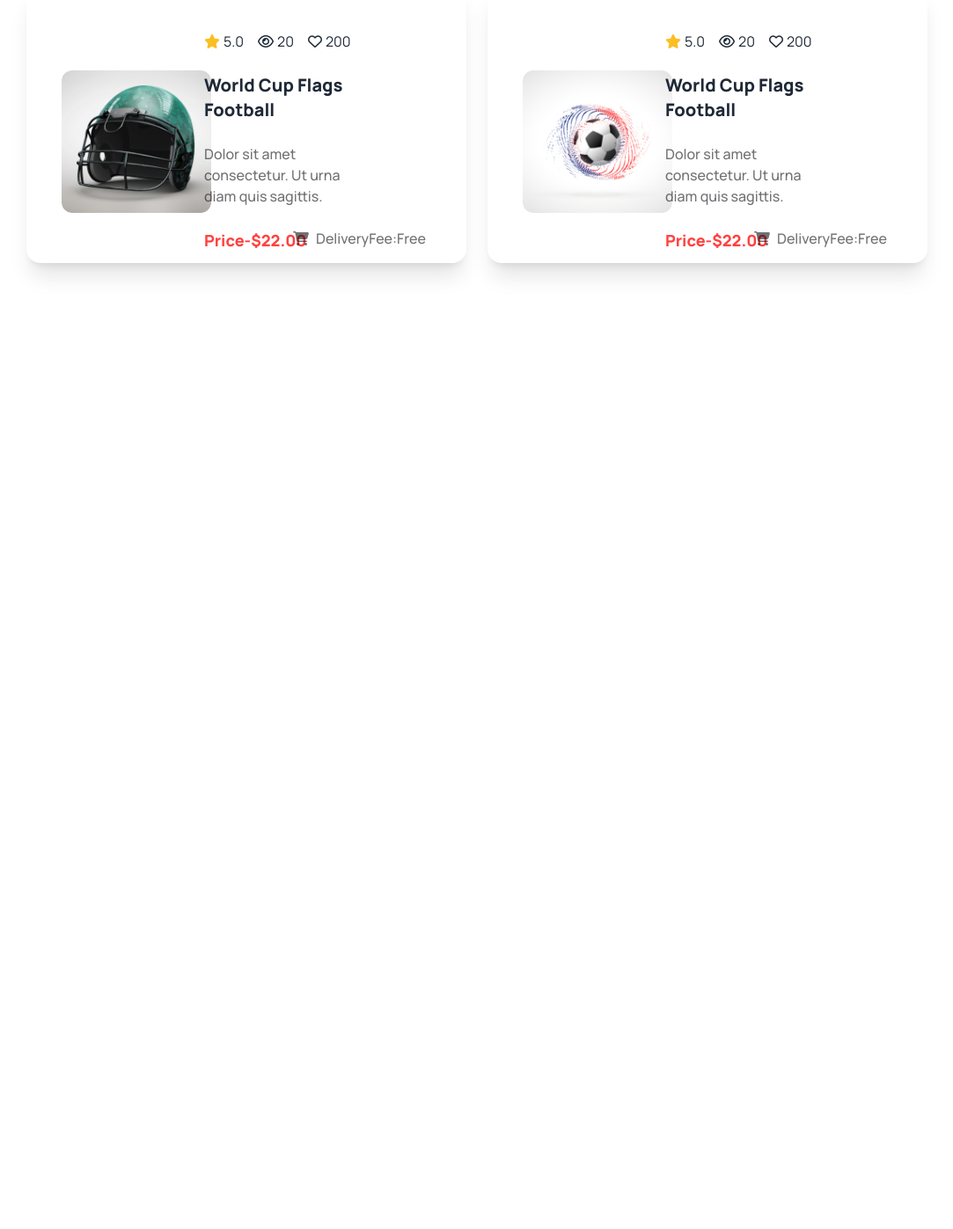
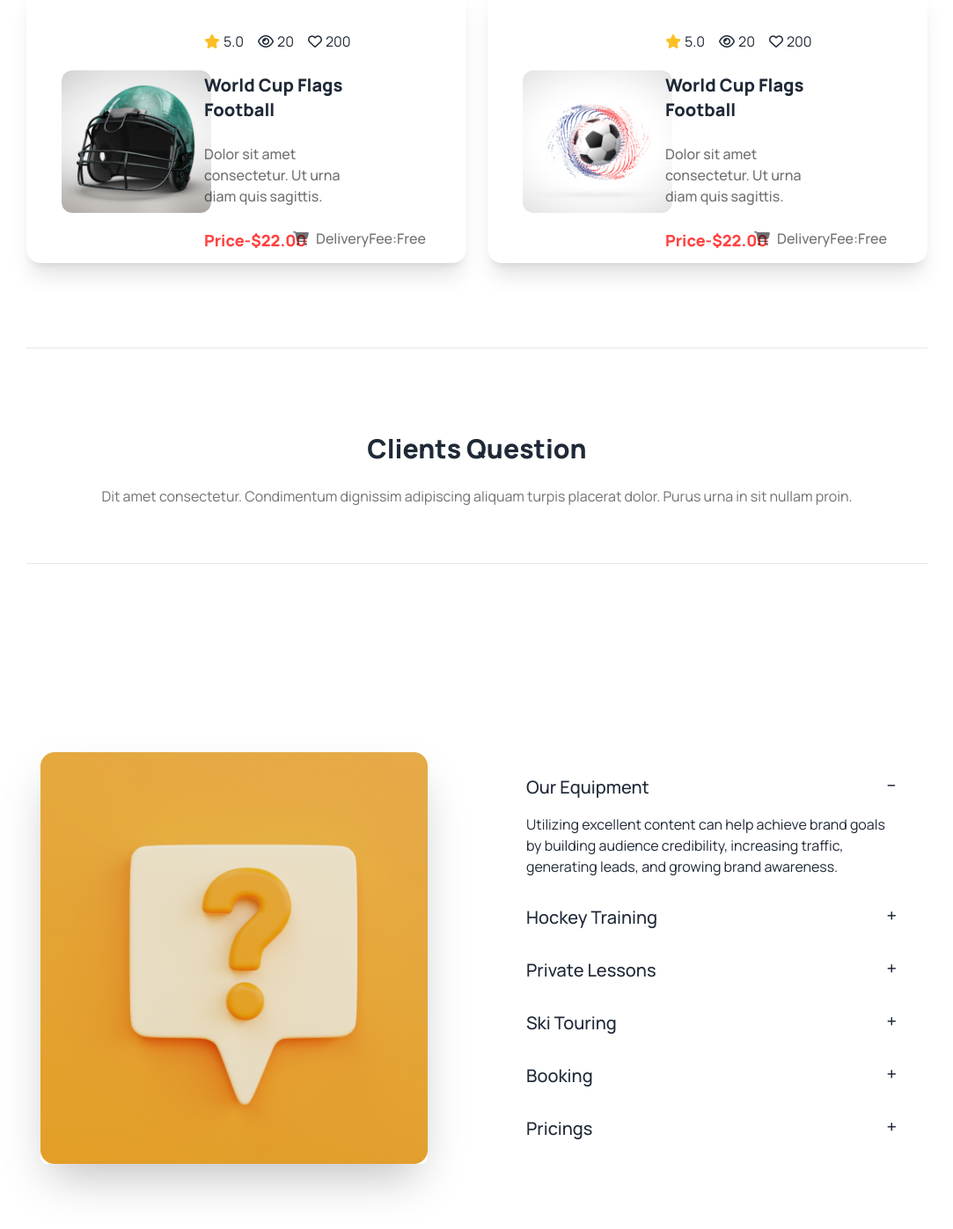
Before and after one commit to NAQaiyum/web_development_assignment_3_tailwind_daisyui, a plain HTML site: page index.html in a window 1280 px wide. Shown: the part 3548-4945 px from the top of the page at 88% size, without its empty margins (98-1181 px from the left). Before the commit the page ends 3943 px from the top, so only its background shows below. Drawn offline with nearby package versions, Linux system fonts and the light colour scheme.

Commit message:
clients question done

```diff
--- a/index.html
+++ b/index.html
@@ -102,6 +102,10 @@
 
 
   <!-- main portion -->
+
+  <!-- Professional Hockeys Club -->
+
+
   <main class=" lg:container lg:mx-auto lg:px-32">
     <section class="my-24">
       <div class="text-center">
@@ -138,6 +142,9 @@
 
       <hr class="mt-24">
     </section>
+
+    <!-- Program Sections -->
+
 
     <section class="my-24">
       <div class="text-center">
@@ -479,21 +486,88 @@
             </div>
           </div>
         </div>
+      </div>
+      <hr class="mt-24">
+    </section>
+
+    <!-- Clients Question -->
+
+    <section class="my-24">
+      <div class="text-center">
+        <h3 class="text-3xl font-extrabold  mb-6">Clients Question</h3>
+        <p class="text-base text-p-tag mb-16">Dit amet consectetur. Condimentum dignissim adipiscing aliquam turpis
+          placerat dolor. Purus urna in sit nullam proin. </p>
+      </div>
+
+      <hr class="mb-12">
+
+      <div class="hero min-h-screen ">
+        <div class="hero-content flex-col lg:flex-row lg:gap-24">
+          <img src="Images/11.png" class="w-3/4 lg:max-h-[470px] max-w-[440px] rounded-lg shadow-2xl" />
+          <div>
+            <div class="collapse collapse-plus ">
+              <input type="radio" name="my-accordion-3" checked="checked" />
+              <div class="collapse-title text-xl font-medium">
+                Our Equipment
+              </div>
+              <div class="collapse-content">
+                <p>Utilizing excellent content can help achieve brand goals by building audience credibility, increasing traffic, generating leads, and growing brand awareness.</p>
+              </div>
+            </div>
+            <div class="collapse collapse-plus ">
+              <input type="radio" name="my-accordion-3" />
+              <div class="collapse-title text-xl font-medium">
+                Hockey Training
+              </div>
+              <div class="collapse-content">
+                <p>Playground.</p>
+              </div>
+            </div>
+            <div class="collapse collapse-plus">
+              <input type="radio" name="my-accordion-3" />
+              <div class="collapse-title text-xl font-medium">
+                Private Lessons
+              </div>
+              <div class="collapse-content">
+                <p>Online provides</p>
+              </div>
+            </div>
+            <div class="collapse collapse-plus ">
+              <input type="radio" name="my-accordion-3" />
+              <div class="collapse-title text-xl font-medium">
+                Ski Touring
+              </div>
+              <div class="collapse-content">
+                <p>Travel tour.</p>
+              </div>
+            </div>
+            <div class="collapse collapse-plus">
+              <input type="radio" name="my-accordion-3" />
+              <div class="collapse-title text-xl font-medium">
+                Booking
+              </div>
+              <div class="collapse-content">
+                <p>Contact with us.</p>
+              </div>
+            </div>
+            <div class="collapse collapse-plus">
+              <input type="radio" name="my-accordion-3" />
+              <div class="collapse-title text-xl font-medium">
+                Pricings
+              </div>
+              <div class="collapse-content">
+                <p>Online payment only.</p>
+              </div>
+            </div>
+          </div>
+        </div>
+      </div>
+    </section>
 
 
 
 
-
-
-
-
-
-
-      </div>
-    </section>
   </main>
-
-
   <footer>
 
   </footer>
```
